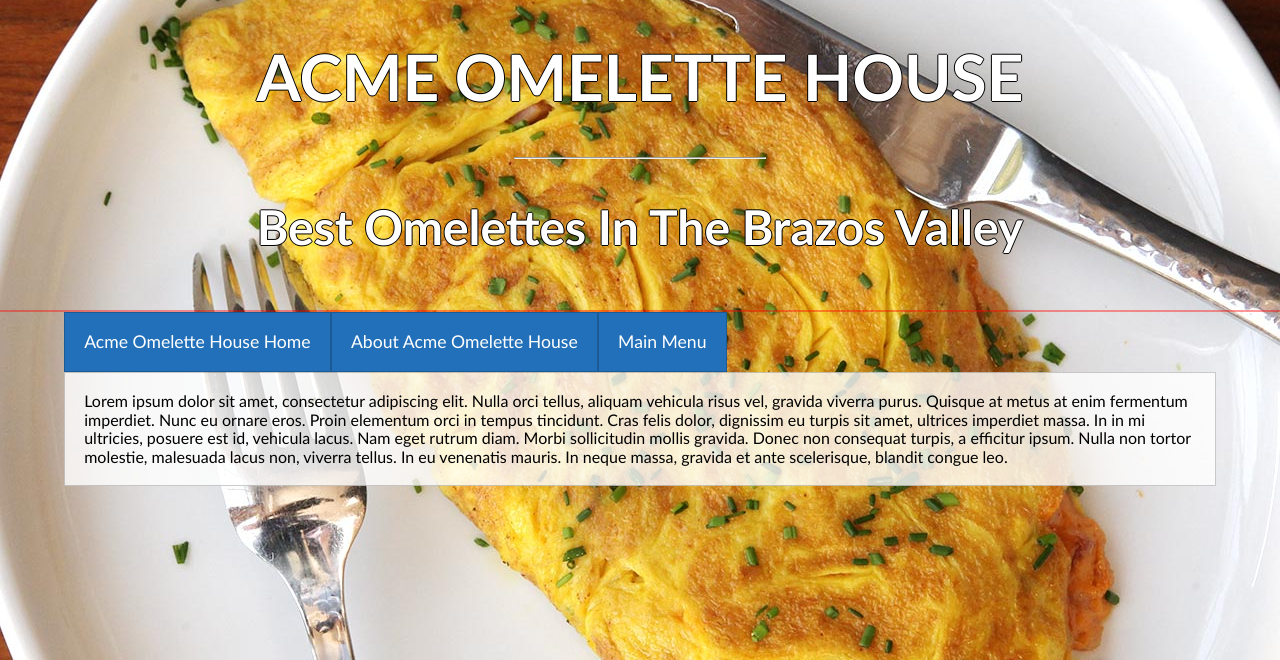
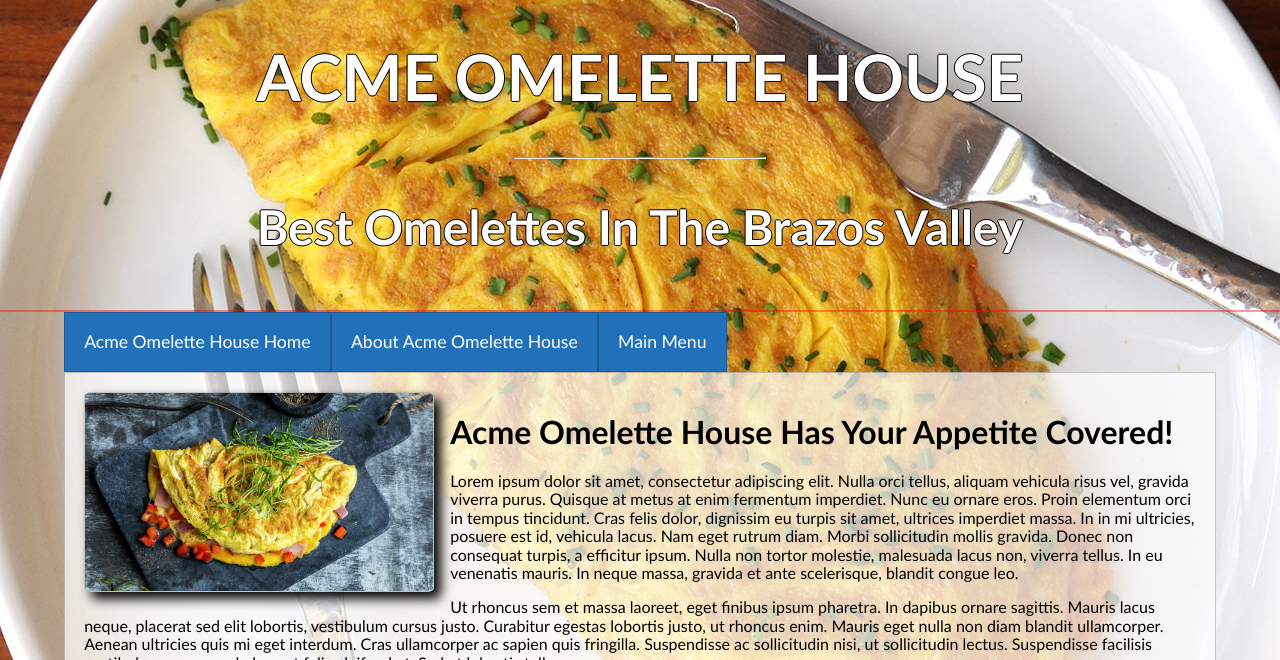
Before and after one commit to lucien-stavenhagen/Pure-HTML-CSS-JavaScript, a website built with webpack: page dist/index.html in a window 1280 px wide. Shown: the part 140-800 px from the top of the page. Built offline with nearby package versions, Linux system fonts and the light colour scheme; files whose address does not match are found by name.

Commit message:
add some stuff to the home and about pages

```diff
--- a/css/style.css
+++ b/css/style.css
@@ -56,13 +56,28 @@ header {
   width: 100%;
   padding: 1.2rem;
   border: var(--my-border);
-  background-color: rgba(255, 255, 255, 0.8);
+  background-color: rgba(255, 255, 255, 0.7);
   color: black;
   opacity: 0;
   transition: opacity, 0.75s;
   position: absolute;
   top: 0;
   left: 0;
+}
+#home-text img,
+#about-text img {
+  height: 200px;
+  width: 350px;
+  float: left;
+  margin-right: 1rem;
+  margin-bottom: 1rem;
+  border: var(--my-border);
+  border-radius: 2%;
+  box-shadow: 7px 7px 12px black;
+}
+#home-text h1,
+#about-text h1 {
+  text-transform: capitalize;
 }
 #text-content {
   width: var(--my-width);
```
Also changed, not shown: assets/bospar-omni-parker-house-parkers-restaurant-1170.jpg (added), dist/index.html.
